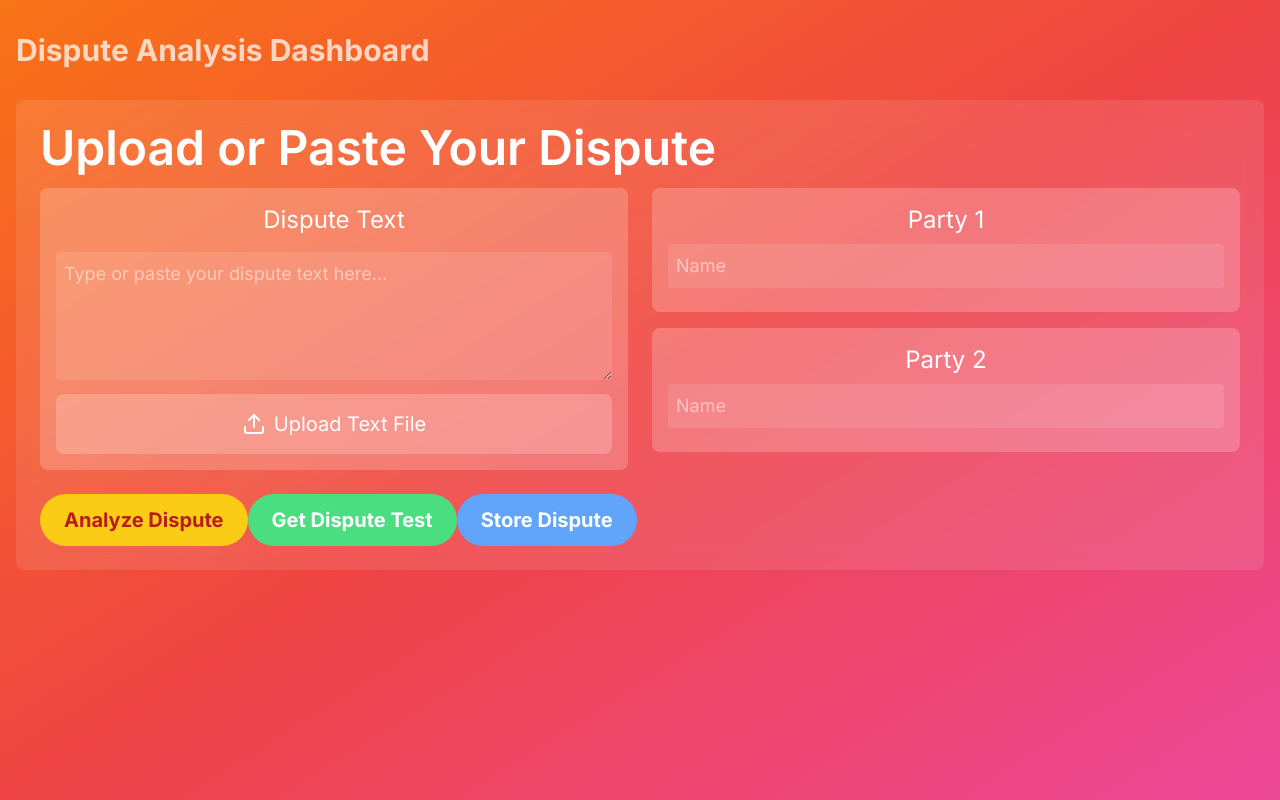
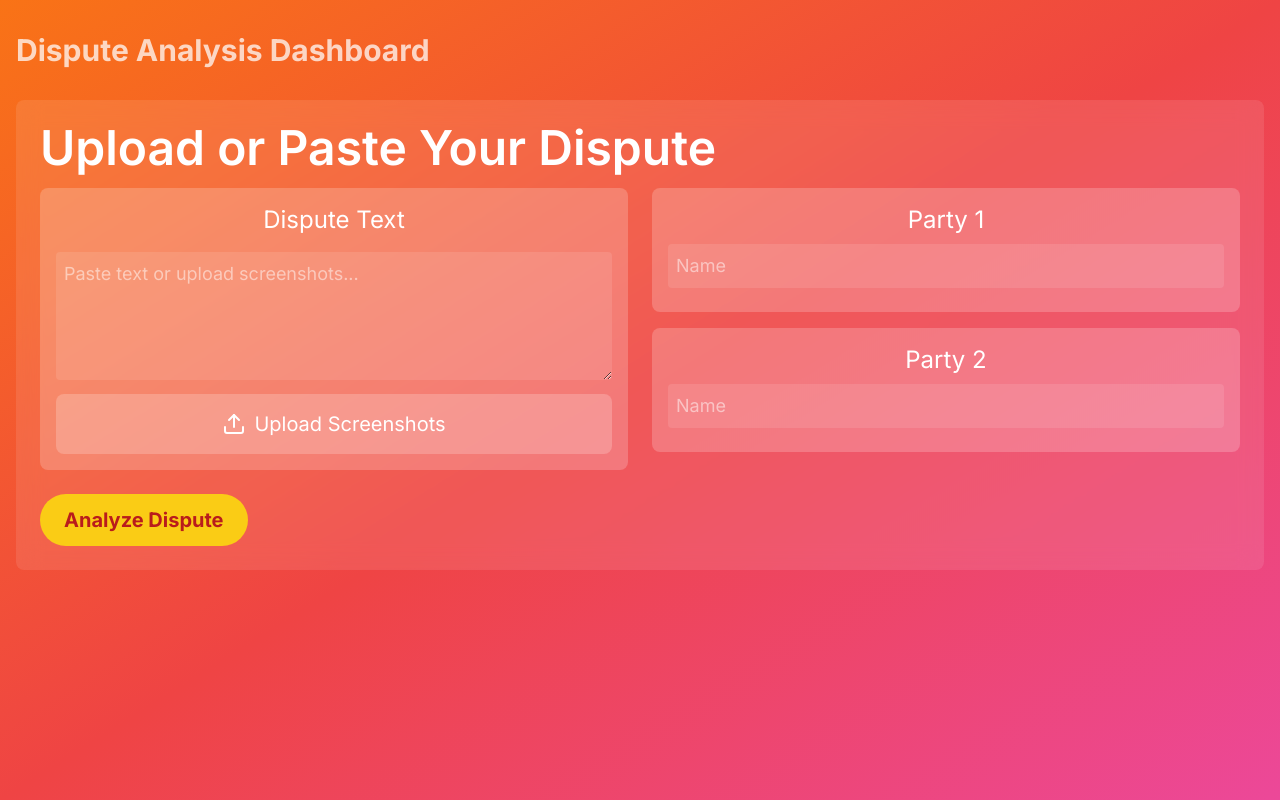
Before and after one commit to sundai-club/domestic-dispute, a Next.js app in the folder frontend/: page /dashboard in a window 1280 px wide. Built offline with nearby package versions, Linux system fonts and the light colour scheme.

Commit message:
Fix Upload Screenshots Feature (#6)

```diff
--- a/frontend/src/app/api/analyze-dispute/route.ts
+++ b/frontend/src/app/api/analyze-dispute/route.ts
@@ -3,13 +3,13 @@ import { NextResponse } from 'next/server'
 export async function POST(request: Request) {
   const body = await request.json()
 
-  const response = await fetch('http://localhost:8000/api/analyze-dispute', {
+  const response = await fetch('http://127.0.0.1:8000/api/analyze-dispute', {
     method: 'POST',
     headers: {
       'Content-Type': 'application/json',
     },
     body: JSON.stringify(body),
-  })
+  });
 
   const data = await response.json()
   return NextResponse.json(data)
--- a/frontend/src/app/dashboard/page.tsx
+++ b/frontend/src/app/dashboard/page.tsx
@@ -59,6 +59,45 @@ export default function Dashboard() {
       setIsAnalyzing(false)
     }
   }
+
+  const handleClearText = () => {
+    setText(''); // Clear conversation text
+  };
+
+  const handleFileUpload = async (e: React.ChangeEvent<HTMLInputElement>) => {
+    const files = e.target.files;
+    if (!files || files.length === 0) return;
+
+    const formData = new FormData();
+
+    // Append all selected files
+    Array.from(files).forEach((file) => {
+      if (file.size > 5000000) {
+        alert(`File "${file.name}" is too large. Please upload files smaller than 5MB.`);
+        return;
+      }
+      formData.append('files', file);
+    });
+
+    setIsLoading(true);
+
+    try {
+      // Call the API
+      const response = await axios.post('http://localhost:8000/api/upload-image', formData, {
+        headers: { 'Content-Type': 'multipart/form-data' },
+      });
+
+      const { conversation } = response.data;
+
+      // Update the text area with the conversation text
+      setText(conversation || ''); // Set conversation text
+    } catch (error) {
+      console.error('Error uploading files:', error);
+      alert('Failed to process the files. Please try again.');
+    } finally {
+      setIsLoading(false);
+    }
+  };
 
   const handleStoreDispute = async () => {
     setIsStoring(true)
@@ -160,43 +199,30 @@ export default function Dashboard() {
             <div className="grid grid-cols-1 md:grid-cols-2 gap-6">
               <div className="space-y-4">
                 <div className="bg-white/20 rounded-lg p-4 space-y-2">
-                  <label htmlFor="dispute-text" className="text-2xl block mb-2 flex items-center justify-center">Dispute Text</label>
+                  <label htmlFor="dispute-text" className="text-2xl block mb-2 flex items-center justify-center">
+                    Dispute Text
+                  </label>
+                  {/* Conversation Text */}
                   <textarea
-                    id="dispute-text"
+                    id="conversation-text"
                     className="text-lg w-full h-32 bg-white/10 rounded p-2 text-white placeholder-white/50"
-                    placeholder="Type or paste your dispute text here..."
+                    placeholder="Paste text or upload screenshots..."
                     value={text}
-                    onChange={(e) => setText(e.target.value)}
+                    onChange={(e) => setText(e.target.value)} // Update state as user edits or deletes
                   ></textarea>
-                <div className="relative">
+
+                  {/* File Upload */}
+                  <div className="relative ">
                     <input
                       type="file"
-                    accept=".txt"
-                    onChange={(e) => {
-                      const file = e.target.files?.[0];
-                      if (file) {
-                        if (file.size > 1000000) { // 1MB limit
-                          alert('File is too large. Please upload a file smaller than 1MB.');
-                          return;
-                        }
-                        const reader = new FileReader();
-                        reader.onload = (e) => {
-                          const text = e.target?.result;
-                          if (typeof text === 'string') {
-                            setText(text);
-                          }
-                        };
-                        reader.onerror = () => {
-                          alert('Error reading file');
-                        };
-                        reader.readAsText(file);
-                      }
-                    }}
+                      accept=".jpg,.jpeg,.png"
+                      multiple
+                      onChange={handleFileUpload}
                       className="absolute inset-0 w-full h-full opacity-0 cursor-pointer"
                     />
                     <div className="text-xl bg-white/20 rounded-lg p-4 flex items-center justify-center hover:bg-white/30 transition-colors">
                       <Upload className="mr-2" />
-                    <span>Upload Text File</span>
+                      <span>Upload Screenshots</span>
                     </div>
                 </div>
                 </div>
@@ -243,23 +269,6 @@ export default function Dashboard() {
               className="mt-6 bg-yellow-400 text-red-700 px-6 py-3 rounded-full text-xl font-bold hover:bg-yellow-300 transition-transform transform hover:scale-105"
             >
             Analyze Dispute
-            </button>
-            <button
-              type="button"
-              onClick={() => {
-                console.log('Get Dispute button clicked');  // Debug log
-                handleGetDispute();
-              }}
-              className="mt-6 bg-green-400 text-white px-6 py-3 rounded-full text-xl font-bold"
-            >
-              Get Dispute Test
-            </button>
-
-            <button
-              onClick={handleStoreDispute}
-              className="mt-6 bg-blue-400 text-white px-6 py-3 rounded-full text-xl font-bold hover:bg-blue-300 transition-transform transform hover:scale-105"
-            >
-              Store Dispute
             </button>
             {/*
             <button
```
Lines whose indentation alone changed are shown as unchanged.
